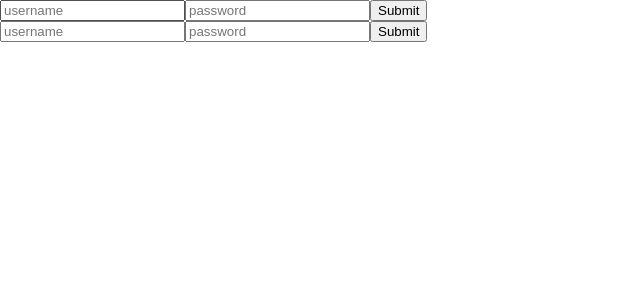
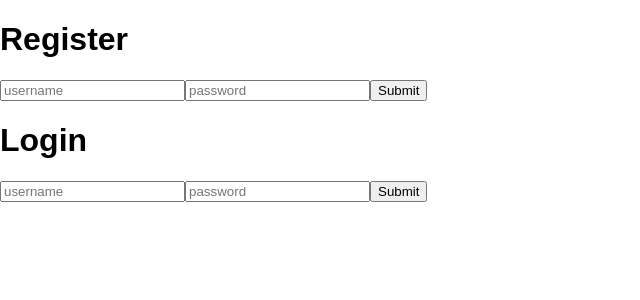
Before and after one commit to maecapozzi/rosie-frontend, a React (Create React App) app: page / in a window 1280 px wide. Shown: the top 300 px of the page, without its empty margins (0-640 px from the left). Built offline with nearby package versions, Linux system fonts and the light colour scheme.

Commit message:
Refactor into smaller components

```diff
--- a/src/App.js
+++ b/src/App.js
@@ -1,16 +1,15 @@
 import React, { Component } from 'react'
 import Form from './Form'
-import './App.css'
 
-class App extends Component {
-  render () {
+const App = () => {
   return (
     <div>
+      <h1>Register</h1>
       <Form type='createUser' />
+      <h1>Login</h1>
       <Form type='login' />
     </div>
   )
 }
-}
 
 export default App
--- a/src/Form.js
+++ b/src/Form.js
@@ -1,5 +1,8 @@
 import React, { Component } from 'react'
+import PropTypes from 'prop-types'
 import axios from 'axios'
+
+import Input from './Input'
 
 class Form extends Component {
   state = {
@@ -7,23 +10,9 @@ class Form extends Component {
     password: ''
   }
 
-  handleSubmit = e => {
-    e.preventDefault()
-    if (this.props.type === 'createUser') {
+  post = url => {
     axios
-        .post('http://localhost:3001/createUser', {
-          username: this.state.username,
-          password: this.state.password
-        })
-        .then(response => {
-          console.log(response)
-        })
-        .catch(error => {
-          console.log(error)
-        })
-    } else {
-      axios
-        .post('http://localhost:3001/login', {
+      .post(url, {
         username: this.state.username,
         password: this.state.password
       })
@@ -34,6 +23,14 @@ class Form extends Component {
         console.log(error)
       })
   }
+
+  handleSubmit = e => {
+    e.preventDefault()
+    if (this.props.type === 'createUser') {
+      this.post('http://localhost:3001/createUser')
+    } else {
+      this.post('http://localhost:3001/login')
+    }
   }
 
   handleChange = e => {
@@ -43,19 +40,15 @@ class Form extends Component {
   render () {
     return (
       <form onSubmit={this.handleSubmit}>
-        <input
-          type='text'
-          name='username'
-          value={this.username}
+        <Input
+          value={this.state.username}
+          handleChange={this.handleChange}
           placeholder='username'
-          onChange={this.handleChange}
         />
-        <input
-          type='password'
-          name='password'
-          value={this.password}
+        <Input
+          value={this.state.password}
+          handleChange={this.handleChange}
           placeholder='password'
-          onChange={this.handleChange}
         />
         <input type='submit' />
       </form>
@@ -63,4 +56,8 @@ class Form extends Component {
   }
 }
 
+Form.proptypes = {
+  type: PropTypes.string.isRequired
+}
+
 export default Form
--- /dev/null
+++ b/src/Input.js
@@ -0,0 +1,21 @@
+import React from 'react'
+import PropTypes from 'prop-types'
+
+const Input = ({ value, handleChange, placeholder }) => {
+  return (
+    <input
+      type='text'
+      name={value}
+      value={value}
+      placeholder={placeholder}
+      onChange={handleChange}
+    />
+  )
+}
+
+Input.propTypes = {
+  value: PropTypes.string,
+  handleChange: PropTypes.func.isRequired
+}
+
+export default Input
```
Lines whose indentation alone changed are shown as unchanged.
